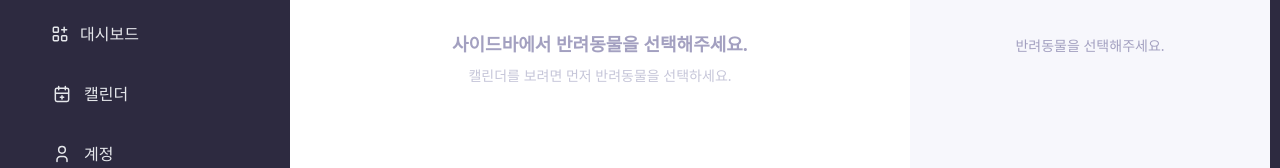
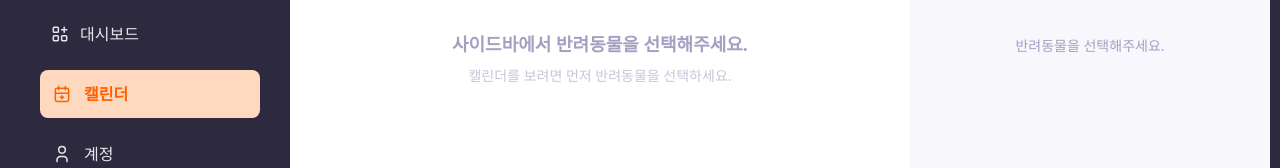
Before and after one commit to FRONTENDBOOTCAMP-14th/Final-Project-Team-8, a Next.js app: page /calendar in a window 1280 px wide. Shown: the part 354-522 px from the top of the page. Built offline with nearby package versions, Linux system fonts and the light colour scheme; no server answers.

Commit message:
[refactor] 캘린더 페이지 page와 layout 분리

```diff
--- /dev/null
+++ b/src/app/calendar/layout.tsx
@@ -0,0 +1,17 @@
+import '@/styles/main.css'
+import type { Metadata } from 'next'
+import type { PropsWithChildren } from 'react'
+import { Sidebar } from '../../components'
+
+export const metadata: Metadata = {
+  title: '캘린더 - PAW BUDDY',
+}
+
+export default function DashboardLayout({ children }: PropsWithChildren) {
+  return (
+    <section className="flex h-lvh w-full flex-row overflow-hidden bg-[#2D2A40] p-2.5">
+      <Sidebar />
+      <main className="relative flex grow rounded-xl bg-white">{children}</main>
+    </section>
+  )
+}
--- a/src/app/calendar/page.tsx
+++ b/src/app/calendar/page.tsx
@@ -1,18 +1,12 @@
 'use client'
 
-import {
-  Button,
-  CalendarSchedule,
-  FilterModal,
-  Schedules,
-  Sidebar,
-} from '@/components'
+import { AlertCircle, Funnel } from 'lucide-react'
+import { useMemo, useState } from 'react'
+import { Button, CalendarSchedule, FilterModal, Schedules } from '@/components'
 import { FILTER_OPTIONS } from '@/components/calendar/FilterModal'
 import type { ScheduleEvent } from '@/components/calendar/types'
 import { usePetStore } from '@/store/petStore'
 import { useScheduleStore } from '@/store/scheduleStore'
-import { AlertCircle, Funnel } from 'lucide-react'
-import { useMemo, useState } from 'react'
 
 export default function CalendarPage() {
   const { selectedPetId, petList } = usePetStore()
@@ -34,7 +28,7 @@ export default function CalendarPage() {
   // 선택된 반려동물 정보
   const selectedPet = useMemo(() => {
     if (!selectedPetId || petList.length === 0) return null
-    return petList.find(p => p.id === selectedPetId) || null
+    return petList.find(p => p.id === selectedPetId) ?? null
   }, [selectedPetId, petList])
 
   // 에러 메시지
@@ -53,10 +47,9 @@ export default function CalendarPage() {
   }, [activeFilters.length])
 
   return (
-    <section className="flex h-lvh w-full flex-row overflow-hidden bg-[#2D2A40] p-2.5">
-      <Sidebar />
-
-      <section className="relative grow rounded-l-xl bg-white p-7.5">
+    <>
+      <div className="flex w-full flex-row">
+        <div className="relative grow p-7.5">
           <h2 className="text-[28px] font-bold text-[#3A394F]">캘린더</h2>
           <p className="mt-2 mb-7.5 font-medium text-[#80809A]">
             {selectedPet
@@ -85,6 +78,7 @@ export default function CalendarPage() {
           ) : (
             // 캘린더 표시
             <>
+              {/* 필터 버튼 */}
               <Button
                 variant="white"
                 onClick={() => setIsFilterModalOpen(true)}
@@ -101,7 +95,7 @@ export default function CalendarPage() {
               <CalendarSchedule petId={selectedPetId} />
             </>
           )}
-      </section>
+        </div>
 
         <section className="w-90 rounded-r-xl bg-[#F7F7FC] p-7.5">
           {selectedPetId ? (
@@ -115,6 +109,7 @@ export default function CalendarPage() {
             </div>
           )}
         </section>
+      </div>
 
       {/* 필터 모달 */}
       <FilterModal
@@ -123,6 +118,6 @@ export default function CalendarPage() {
         selectedFilters={activeFilters}
         onFilterChange={setActiveFilters}
       />
-    </section>
+    </>
   )
 }
--- a/src/components/ui/sidebar/Sidebar.tsx
+++ b/src/components/ui/sidebar/Sidebar.tsx
@@ -80,7 +80,7 @@ export default function Sidebar() {
           />
         </svg>
       ),
-      path: '/sign-up',
+      path: '/calendar',
     },
     {
       name: '계정',
```
Lines whose indentation alone changed are shown as unchanged.
